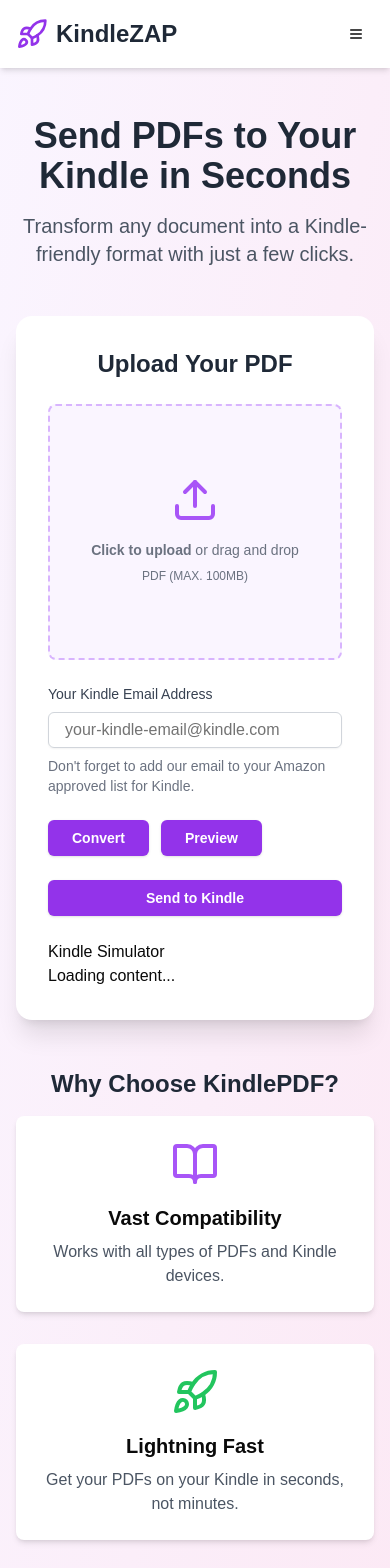
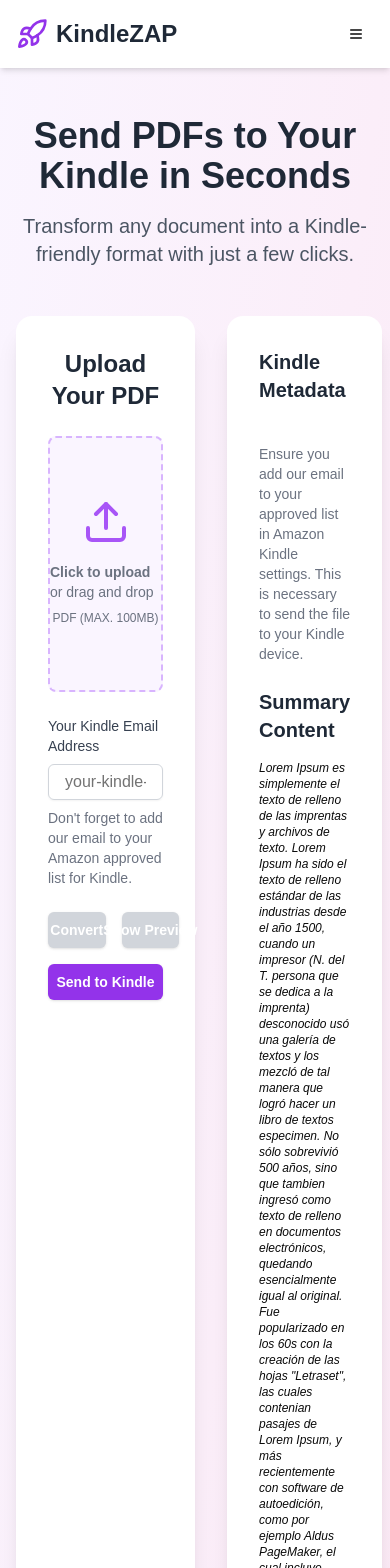
Before and after one commit to tenesedu/kindlezap-frontend, a Next.js app: page / in a window 390 px wide. Shown: the top 1568 px of the page. Built offline with nearby package versions, Linux system fonts and the light colour scheme.

Commit message:
OpenAI API Call, Summary book area

```diff
--- a/app/page.tsx
+++ b/app/page.tsx
@@ -1,62 +1,90 @@
+"use client";
 
-'use client'
-
-import { useState, useEffect } from 'react'
+import { useState, useEffect } from "react";
 // import Image from 'next/image'
-import Link from 'next/link'
-import { ChevronLeft, ChevronRight, Upload, Rocket, BookOpen, Send, Check, Menu, X } from 'lucide-react'
-import { Button } from "@/components/ui/button"
-import { Input } from "@/components/ui/input"
-import { Card, CardContent } from "@/components/ui/card"
-import { Dialog, DialogContent, DialogFooter, DialogHeader, DialogTitle } from "@/components/ui/dialog"
-import { setServers } from 'dns'
-import Spinner  from '@/components/ui/spinner'
-import KindleSimulator from '@/components/ui/kindleSimulator'
-
+import Link from "next/link";
+import {
+  ChevronLeft,
+  ChevronRight,
+  Upload,
+  Rocket,
+  BookOpen,
+  Send,
+  Check,
+  Menu,
+  X,
+} from "lucide-react";
+import { Button } from "@/components/ui/button";
+import { Input } from "@/components/ui/input";
+import { Card, CardContent } from "@/components/ui/card";
+import {
+  Dialog,
+  DialogContent,
+  DialogFooter,
+  DialogHeader,
+  DialogTitle,
+} from "@/components/ui/dialog";
+import { setServers } from "dns";
+import Spinner from "@/components/ui/spinner";
+import KindleSimulator from "@/components/ui/kindleSimulator";
+import { Label } from "@/components/ui/label";
+import { Textarea } from "@/components/ui/textarea";
 
 const carouselSlides = [
   {
     title: "Revolutionize Your Reading",
-    description: "Transform any PDF into a Kindle-friendly format with just a few clicks. Reading has never been this easy!",
-    icon: <Rocket className="w-12 h-12 text-purple-500" />
+    description:
+      "Transform any PDF into a Kindle-friendly format with just a few clicks. Reading has never been this easy!",
+    icon: <Rocket className="w-12 h-12 text-purple-500" />,
   },
   {
     title: "Seamless Integration",
-    description: "Our service works directly with your Kindle email. Set it up once, and you're ready to go!",
-    icon: <BookOpen className="w-12 h-12 text-green-500" />
+    description:
+      "Our service works directly with your Kindle email. Set it up once, and you're ready to go!",
+    icon: <BookOpen className="w-12 h-12 text-green-500" />,
   },
   {
     title: "Lightning-Fast Delivery",
-    description: "Upload your PDF, and we'll send it to your Kindle in seconds. It's that quick!",
-    icon: <Send className="w-12 h-12 text-blue-500" />
+    description:
+      "Upload your PDF, and we'll send it to your Kindle in seconds. It's that quick!",
+    icon: <Send className="w-12 h-12 text-blue-500" />,
   },
   {
     title: "Read Anywhere, Anytime",
-    description: "Access your PDFs on any Kindle device or app. Your library, your way.",
-    icon: <Check className="w-12 h-12 text-pink-500" />
-  }
-]
+    description:
+      "Access your PDFs on any Kindle device or app. Your library, your way.",
+    icon: <Check className="w-12 h-12 text-pink-500" />,
+  },
+];
 
 export default function Component() {
-  const [currentSlide, setCurrentSlide] = useState(0)
-  const [file, setFile] = useState<File | null>(null)
-  const [email, setEmail] = useState('')
+  const [currentSlide, setCurrentSlide] = useState(0);
+  const [file, setFile] = useState<File | null>(null);
+  const [email, setEmail] = useState("");
 
-  const [responseState, setResponseState] = useState<"success" | "error" | "loading" | null>(null);
-  const [message, setMessage] = useState("")
+  const [responseState, setResponseState] = useState<
+    "success" | "error" | "loading" | null
+  >(null);
+  const [message, setMessage] = useState("");
 
   const [htmlContent, setHtmlContent] = useState<string | null>(null);
+  const [showPreview, setShowPreview] = useState(false);
+  const [htmlLoading, setHtmlLoading] = useState(false);
 
-  const [showDisclaimer, setShowDisclaimer] = useState(false)
+  const [summaryContent, setSummaryContent] = useState(false);
+  const [showSummaryContent, setShowSummaryContent] = useState<string | null>(
+    null
+  );
 
+  const [showDisclaimer, setShowDisclaimer] = useState(false);
 
   useEffect(() => {
     const timer = setTimeout(() => {
-      setShowDisclaimer(true)
-    }, 7000)
+      setShowDisclaimer(true);
+    }, 7000);
 
-    return () => clearTimeout(timer)
-  }, [])
+    return () => clearTimeout(timer);
+  }, []);
 
   // const nextSlide = () => {
   //   setCurrentSlide((prev) => (prev + 1) % carouselSlides.length)
@@ -66,113 +94,145 @@
   //   setCurrentSlide((prev) => (prev - 1 + carouselSlides.length) % carouselSlides.length)
   // }
 
-  const handleFileChange = (event: React.ChangeEvent<HTMLInputElement>) => {
+  const handleFileChange = async (
+    event: React.ChangeEvent<HTMLInputElement>
+  ) => {
     if (event.target.files && event.target.files[0]) {
-      setFile(event.target.files[0])
+      const uploadedFile = event.target.files[0];
+      setFile(uploadedFile);
+
+      console.log("Hello");
+      const formData = new FormData();
+      formData.append("file", uploadedFile);
+
+      // OpenAI API Call
+      try {
+        const response = await fetch("http://localhost:8000/summarize", {
+          method: "POST",
+          body: formData,
+        });
+
+        if (response.ok) {
+          const data = await response.json();
+
+          const truncatedSummary =
+            data.summary.summary.length > 500
+              ? data.summary.summary.substring(0, 500) + "..."
+              : data.summary.summary;
+
+          setShowSummaryContent(truncatedSummary);
+          setSummaryContent(true);
+        } else {
         }
+      } catch (error) {}
     }
+  };
 
   const handleSubmit = async (event: React.FormEvent) => {
-    event.preventDefault()
+    event.preventDefault();
 
-    setResponseState("loading")
-    setMessage("Converting and sending to kindle...")
-
+    setResponseState("loading");
+    setMessage("Converting and sending to kindle...");
 
     if (!file || !email) {
       alert("Please provide both a file and an email.");
       return;
     }
 
-    const formData = new FormData()
-    formData.append("email", email)
-    formData.append("file", file)
+    const formData = new FormData();
+    formData.append("email", email);
+    formData.append("file", file);
 
     try {
-      const response = await fetch("https://kindle-backend-latest.onrender.com/upload", {
+      const response = await fetch(
+        "https://kindle-backend-latest.onrender.com/upload",
+        {
           method: "POST",
-        body: formData
-      });
+          body: formData,
+        }
+      );
 
       if (response.ok) {
         const data = await response.json();
-        setResponseState("success")
-        setMessage("Book sent successfully!")
+        setResponseState("success");
+        setMessage("Book sent successfully!");
 
         setTimeout(() => {
-          setResponseState(null)
-        }, 3000)
-      }  else if (response.status === 500) {
-        setResponseState("error")
-        setMessage("Failed to convert your pdf")
+          setResponseState(null);
+        }, 3000);
+      } else if (response.status === 500) {
+        setResponseState("error");
+        setMessage("Failed to convert your pdf");
         setTimeout(() => {
-          setResponseState(null)
-        }, 3000)
-
-      }else {
-
+          setResponseState(null);
+        }, 3000);
+      } else {
       }
-
     } catch (error) {
       console.error("Error:", error);
-      setResponseState("error")
-      setMessage("Network error or server is down.")
+      setResponseState("error");
+      setMessage("Network error or server is down.");
 
       setTimeout(() => {
-        setResponseState(null)
-      }, 3000)
-
+        setResponseState(null);
+      }, 3000);
     }
-  }
+  };
 
   const handleConvert = async (event: React.FormEvent) => {
     event.preventDefault();
 
-    const formData = new FormData()
+    setHtmlLoading(true);
+    const formData = new FormData();
 
     if (!file) {
       alert("Please provide a file.");
       return;
     }
 
-    formData.append("file", file)
+    formData.append("file", file);
 
     try {
       const response = await fetch("http://localhost:8000/convert", {
         method: "POST",
-        body: formData
+        body: formData,
       });
 
-      if(response.ok){
+      if (response.ok) {
         const data = await response.json();
-        console.log(data.html)
+        console.log(data.html);
         setHtmlContent(data.html);
-        alert("Conversion successfully!")
-      }else{
-        alert("Something goes wrong.")
+        setHtmlLoading(false);
+        alert("Conversion successfully!");
+      } else {
+        alert("Something goes wrong.");
       }
-    }catch(error){
+    } catch (error) {
       console.error("Error:", error);
-      alert("error")
+      alert("error");
     }
-
-
-  }
+  };
 
   const handlePreview = (event: React.MouseEvent<HTMLButtonElement>) => {
     event.preventDefault();
-
+    if (htmlContent) {
+      setShowPreview(true);
+    } else {
+      alert("Please convert a file to kindle format to view preview content.");
     }
-
-
+  };
 
   return (
-
     <div>
       <main className="flex-grow container mx-auto px-4 py-12">
         <div className="text-center mb-12">
-          <h2 className="text-4xl font-bold text-gray-800 mb-4">Send PDFs to Your Kindle in Seconds</h2>
-          <p className="text-xl text-gray-600 mb-8">Transform any document into a Kindle-friendly format with just a few clicks.</p>
+          <h2 className="text-4xl font-bold text-gray-800 mb-4">
+            Send PDFs to Your Kindle in Seconds
+          </h2>
+          <p className="text-xl text-gray-600 mb-8">
+            Transform any document into a Kindle-friendly format with just a few
+            clicks.
+          </p>
           {/* <div className="mb-8">
             <video
               className="w-full max-w-3xl mx-auto rounded-lg shadow-lg"
@@ -214,30 +274,49 @@
           </CardContent>
         </Card> */}
 
-        <div className="bg-white shadow-xl rounded-2xl p-8 mb-12">
-          <h3 className="text-2xl font-semibold text-gray-800 mb-6 text-center">Upload Your PDF</h3>
+        <div className="flex items-stretch space-x-8">
+          <div className="bg-white shadow-xl rounded-2xl p-8 mb-12 w-1/2 h-auto">
+            <h3 className="text-2xl font-semibold text-gray-800 mb-6 text-center">
+              Upload Your PDF
+            </h3>
             <form onSubmit={handleSubmit} className="space-y-6">
               <div>
-            {responseState &&(
-              <Spinner responseState={responseState} message={message}/>
+                {responseState && (
+                  <Spinner responseState={responseState} message={message} />
                 )}
-              <label htmlFor="file-upload" className="flex flex-col items-center justify-center w-full h-64 border-2 border-purple-300 border-dashed rounded-lg cursor-pointer bg-purple-50 hover:bg-purple-100 transition-colors">
+                <label
+                  htmlFor="file-upload"
+                  className="flex flex-col items-center justify-center w-full h-64 border-2 border-purple-300 border-dashed rounded-lg cursor-pointer bg-purple-50 hover:bg-purple-100 transition-colors"
+                >
                   <div className="flex flex-col items-center justify-center pt-5 pb-6">
                     <Upload className="w-12 h-12 mb-4 text-purple-500" />
                     <p className="mb-2 text-sm text-gray-500">
-                    <span className="font-semibold">Click to upload</span> or drag and drop
+                      <span className="font-semibold">Click to upload</span> or
+                      drag and drop
                     </p>
                     <p className="text-xs text-gray-500">PDF (MAX. 100MB)</p>
                   </div>
-                <input id="file-upload" type="file" className="hidden" onChange={handleFileChange} accept=".pdf" />
+                  <input
+                    id="file-upload"
+                    type="file"
+                    className="hidden"
+                    onChange={handleFileChange}
+                    accept=".pdf"
+                  />
                 </label>
-              {file && <p className="mt-2 text-sm text-gray-500">Selected file: {file.name}</p>}
+                {file && (
+                  <p className="mt-2 text-sm text-gray-500">
+                    Selected file: {file.name}
+                  </p>
+                )}
               </div>
               <div>
-              <label htmlFor="kindle-email" className="block text-sm font-medium text-gray-700 mb-2">
+                <label
+                  htmlFor="kindle-email"
+                  className="block text-sm font-medium text-gray-700 mb-2"
+                >
                   Your Kindle Email Address
                 </label>
-
                 <Input
                   type="email"
                   id="kindle-email"
@@ -247,51 +326,119 @@
                   required
                   className="w-full px-4 py-2 border border-gray-300 rounded-md focus:ring-purple-500 focus:border-purple-500"
                 />
-              <p className="mt-2 text-sm text-gray-500">Don't forget to add our email to your Amazon approved list for Kindle.</p>
+                <p className="mt-2 text-sm text-gray-500">
+                  Don't forget to add our email to your Amazon approved list for
+                  Kindle.
+                </p>
               </div>
-            <Button value="convert" onClick={handleConvert} className="bg-purple-600 hover:bg-purple-700 text-white font-bold py-3 px-6 rounded-md transition-colors">
+              <div className="flex flex-col space-y-4">
+                {/* Botones en una sola fila */}
+                <div className="flex space-x-4">
+                  <Button
+                    value="convert"
+                    onClick={handleConvert}
+                    className={`text-white font-bold py-3 px-6 rounded-md transition-colors w-1/2 ${
+                      file
+                        ? "bg-gray-600 hover:bg-gray-700 cursor-pointer"
+                        : "bg-gray-300 cursor-not-allowed"
+                    }`}
+                  >
                     Convert
                   </Button>
-            <Button value="preview" onClick={handlePreview} className=" ml-3 bg-purple-600 hover:bg-purple-700 text-white font-bold py-3 px-6 rounded-md transition-colors">
-              Preview
+                  <Button
+                    value="preview"
+                    onClick={handlePreview}
+                    className={`text-white font-bold py-3 px-6 rounded-md transition-colors w-1/2 ${
+                      htmlContent
+                        ? "bg-gray-600 hover:bg-gray-700 cursor-pointer"
+                        : "bg-gray-300 cursor-not-allowed"
+                    }`}
+                  >
+                    Show Preview
                   </Button>
-            <Button value="send" type="submit" className="w-full bg-purple-600 hover:bg-purple-700 text-white font-bold py-3 px-6 rounded-md transition-colors">
+                </div>
+
+                {/* Botón destacado en una fila aparte */}
+                <Button
+                  value="send"
+                  type="submit"
+                  className="w-full bg-purple-600 hover:bg-purple-700 text-white font-bold py-3 px-6 rounded-md transition-colors"
+                >
                   Send to Kindle
                 </Button>
-            <div>
-            <h1>Kindle Simulator</h1>
-            {htmlContent ? (
+              </div>
+            </form>
+          </div>
+          <div className="bg-white shadow-xl rounded-2xl p-8 mb-12 w-full md:w-1/2 h-auto">
+            <div className="flex flex-col space-y-6">
+              <div className="flex justify-between">
+                <h4 className="text-xl font-semibold text-gray-800 mb-4">
+                  Kindle Metadata
+                </h4>
+
+                {showPreview && htmlContent && (
                   <KindleSimulator htmlContent={htmlContent} />
-            ) : (
-              <p>Loading content...</p>
                 )}
               </div>
+              <p className="text-sm text-gray-500 mb-4">
+                Ensure you add our email to your approved list in Amazon Kindle
+                settings. This is necessary to send the file to your Kindle
+                device.
+              </p>
 
-
-
-
-          </form>
+              <div className="">
+                <h4 className="text-xl font-semibold text-gray-800 mb-4">
+                  Summary Content
+                </h4>
+                {/* {summaryContent && <p>{showSummaryContent}</p>} */}
+                <p className="2xl:text-base xl:text-sm text-xs italic">
+                  Lorem Ipsum es simplemente el texto de relleno de las
+                  imprentas y archivos de texto. Lorem Ipsum ha sido el texto de
+                  relleno estándar de las industrias desde el año 1500, cuando
+                  un impresor (N. del T. persona que se dedica a la imprenta)
+                  desconocido usó una galería de textos y los mezcló de tal
+                  manera que logró hacer un libro de textos especimen. No sólo
+                  sobrevivió 500 años, sino que tambien ingresó como texto de
+                  relleno en documentos electrónicos, quedando esencialmente
+                  igual al original. Fue popularizado en los 60s con la creación
+                  de las hojas "Letraset", las cuales contenian pasajes de Lorem
+                  Ipsum, y más recientemente con software de autoedición, como
+                  por ejemplo Aldus PageMaker, el cual incluye versiones de
+                  Lorem Ipsum.
+                </p>
+              </div>
+              {/* <div className="mt-4">
+                <KindleSimulator htmlContent={htmlContent || ""} />
+              </div> */}
+            </div>
+          </div>
         </div>
 
-
-
         <div className="text-center">
-          <h3 className="text-2xl font-semibold text-gray-800 mb-4">Why Choose KindlePDF?</h3>
+          <h3 className="text-2xl font-semibold text-gray-800 mb-4">
+            Why Choose KindlePDF?
+          </h3>
           <div className="grid md:grid-cols-3 gap-8">
             <div className="bg-white p-6 rounded-lg shadow-md">
               <BookOpen className="w-12 h-12 text-purple-500 mx-auto mb-4" />
               <h4 className="text-xl font-semibold mb-2">Vast Compatibility</h4>
-              <p className="text-gray-600">Works with all types of PDFs and Kindle devices.</p>
+              <p className="text-gray-600">
+                Works with all types of PDFs and Kindle devices.
+              </p>
             </div>
             <div className="bg-white p-6 rounded-lg shadow-md">
               <Rocket className="w-12 h-12 text-green-500 mx-auto mb-4" />
               <h4 className="text-xl font-semibold mb-2">Lightning Fast</h4>
-              <p className="text-gray-600">Get your PDFs on your Kindle in seconds, not minutes.</p>
+              <p className="text-gray-600">
+                Get your PDFs on your Kindle in seconds, not minutes.
+              </p>
             </div>
             <div className="bg-white p-6 rounded-lg shadow-md">
               <Check className="w-12 h-12 text-blue-500 mx-auto mb-4" />
               <h4 className="text-xl font-semibold mb-2">Secure & Private</h4>
-              <p className="text-gray-600">Your documents are encrypted and never stored.</p>
+              <p className="text-gray-600">
+                Your documents are encrypted and never stored.
+              </p>
             </div>
           </div>
         </div>
@@ -300,20 +447,42 @@
       <Dialog open={showDisclaimer} onOpenChange={setShowDisclaimer}>
         <DialogContent className="sm:max-w-[425px]">
           <DialogHeader>
-            <DialogTitle className="text-center">⚠️ Important Legal Notice ⚠️</DialogTitle>
+            <DialogTitle className="text-center">
+              ⚠️ Important Legal Notice ⚠️
+            </DialogTitle>
           </DialogHeader>
           <div className="text-sm">
-            <p className="mb-4">By uploading a PDF to our platform, you confirm that:</p>
+            <p className="mb-4">
+              By uploading a PDF to our platform, you confirm that:
+            </p>
             <ul className="list-disc pl-5 space-y-2 mb-4">
-              <li>You own the content or have explicit permission from the copyright holder to share and distribute this file.</li>
-              <li>You will not upload any copyrighted content without the proper authorization to do so.</li>
-              <li>You are responsible for ensuring that the content you upload complies with all applicable copyright laws.</li>
-              <li>Uploading unauthorized or illegal content may result in account suspension or legal action.</li>
+              <li>
+                You own the content or have explicit permission from the
+                copyright holder to share and distribute this file.
+              </li>
+              <li>
+                You will not upload any copyrighted content without the proper
+                authorization to do so.
+              </li>
+              <li>
+                You are responsible for ensuring that the content you upload
+                complies with all applicable copyright laws.
+              </li>
+              <li>
+                Uploading unauthorized or illegal content may result in account
+                suspension or legal action.
+              </li>
             </ul>
-            <p>For more information, please review our Terms of Service and Privacy Policy.</p>
+            <p>
+              For more information, please review our Terms of Service and
+              Privacy Policy.
+            </p>
           </div>
           <DialogFooter className="sm:justify-center">
-            <Button onClick={() => setShowDisclaimer(false)} className="bg-green-600 hover:bg-green-700 text-white">
+            <Button
+              onClick={() => setShowDisclaimer(false)}
+              className="bg-green-600 hover:bg-green-700 text-white"
+            >
               I Agree
             </Button>
             <Button onClick={() => setShowDisclaimer(false)} variant="outline">
@@ -323,5 +492,5 @@
         </DialogContent>
       </Dialog>
     </div>
-  )
+  );
 }
--- a/components/ui/kindleSimulator.tsx
+++ b/components/ui/kindleSimulator.tsx
@@ -6,8 +6,8 @@
 
   const KindleSimulator: React.FC<KindleSimulatorProps> = ({ htmlContent }) => {
     return (
-      <div className="container d-flex justify-content-center align-items-center py-5">
-        <div className="kindle">
+      <div className="container d-flex justify-content-center align-items-center py-5 text-center">
+        <div className="kindle ">
           <div className="screen">
             {/* Renderizar el contenido HTML con scroll */}
             <div
--- /dev/null
+++ b/components/ui/label.tsx
@@ -0,0 +1,26 @@
+"use client"
+
+import * as React from "react"
+import * as LabelPrimitive from "@radix-ui/react-label"
+import { cva, type VariantProps } from "class-variance-authority"
+
+import { cn } from "@/lib/utils"
+
+const labelVariants = cva(
+  "text-sm font-medium leading-none peer-disabled:cursor-not-allowed peer-disabled:opacity-70"
+)
+
+const Label = React.forwardRef<
+  React.ElementRef<typeof LabelPrimitive.Root>,
+  React.ComponentPropsWithoutRef<typeof LabelPrimitive.Root> &
+    VariantProps<typeof labelVariants>
+>(({ className, ...props }, ref) => (
+  <LabelPrimitive.Root
+    ref={ref}
+    className={cn(labelVariants(), className)}
+    {...props}
+  />
+))
+Label.displayName = LabelPrimitive.Root.displayName
+
+export { Label }
--- a/components/ui/spinner.tsx
+++ b/components/ui/spinner.tsx
@@ -14,7 +14,7 @@
     return (
         <div className="fixed inset-0 flex items-center justify-center bg-gray-900 bg-opacity-50 z-50">
         <div
-          className="bg-white p-4  rounded-lg shadow-lg flex flex-col items-center min-w-[300px] min-h-[150px] justify-center"
+          className="bg-white p-4 rounded-lg shadow-lg flex flex-col items-center min-w-[300px] min-h-[150px] justify-center"
         >
           <div className="flex justify-center items-center h-20">
               {responseState === "loading" && (
--- /dev/null
+++ b/components/ui/textarea.tsx
@@ -0,0 +1,22 @@
+import * as React from "react"
+
+import { cn } from "@/lib/utils"
+
+const Textarea = React.forwardRef<
+  HTMLTextAreaElement,
+  React.ComponentProps<"textarea">
+>(({ className, ...props }, ref) => {
+  return (
+    <textarea
+      className={cn(
+        "flex min-h-[60px] w-full rounded-md border border-input bg-transparent px-3 py-2 text-base shadow-sm placeholder:text-muted-foreground focus-visible:outline-none focus-visible:ring-1 focus-visible:ring-ring disabled:cursor-not-allowed disabled:opacity-50 md:text-sm",
+        className
+      )}
+      ref={ref}
+      {...props}
+    />
+  )
+})
+Textarea.displayName = "Textarea"
+
+export { Textarea }
--- a/package.json
+++ b/package.json
@@ -8,9 +8,11 @@
     "start": "next start",
     "lint": "next lint"
   },
+  "editor.defaultFormatter": "esbenp.prettier-vscode",
   "dependencies": {
     "@radix-ui/react-accordion": "^1.2.1",
     "@radix-ui/react-dialog": "^1.1.2",
+    "@radix-ui/react-label": "^2.1.0",
     "@radix-ui/react-slot": "^1.1.0",
     "class-variance-authority": "^0.7.0",
     "clsx": "^2.1.1",
@@ -18,6 +20,7 @@
     "next": "14.2.16",
     "react": "^18",
     "react-dom": "^18",
+    "shadcn-ui": "^0.9.3",
     "tailwind-merge": "^2.5.4",
     "tailwindcss-animate": "^1.0.7"
   },
@@ -28,6 +31,7 @@
     "eslint": "^8",
     "eslint-config-next": "14.2.16",
     "postcss": "^8",
+    "prettier": "^3.3.3",
     "tailwindcss": "^3.4.1",
     "typescript": "^5"
   }
```
Also changed, not shown: app/globals.css (+65 -6 lines), 2 other files (tests, documents, lock files or other folders). Lines whose indentation alone changed are shown as unchanged.
